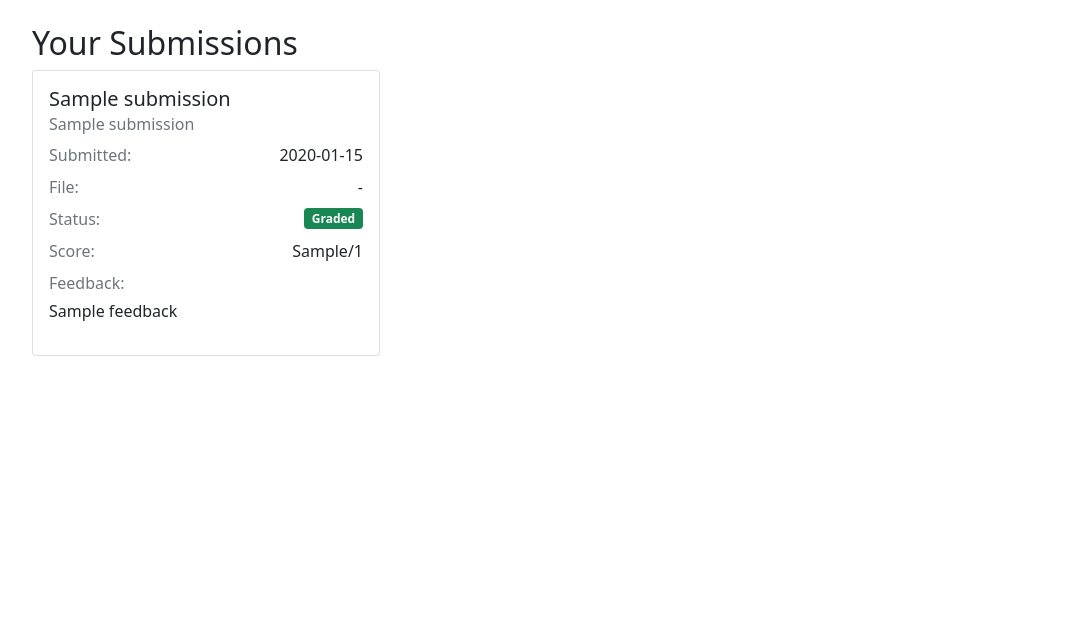
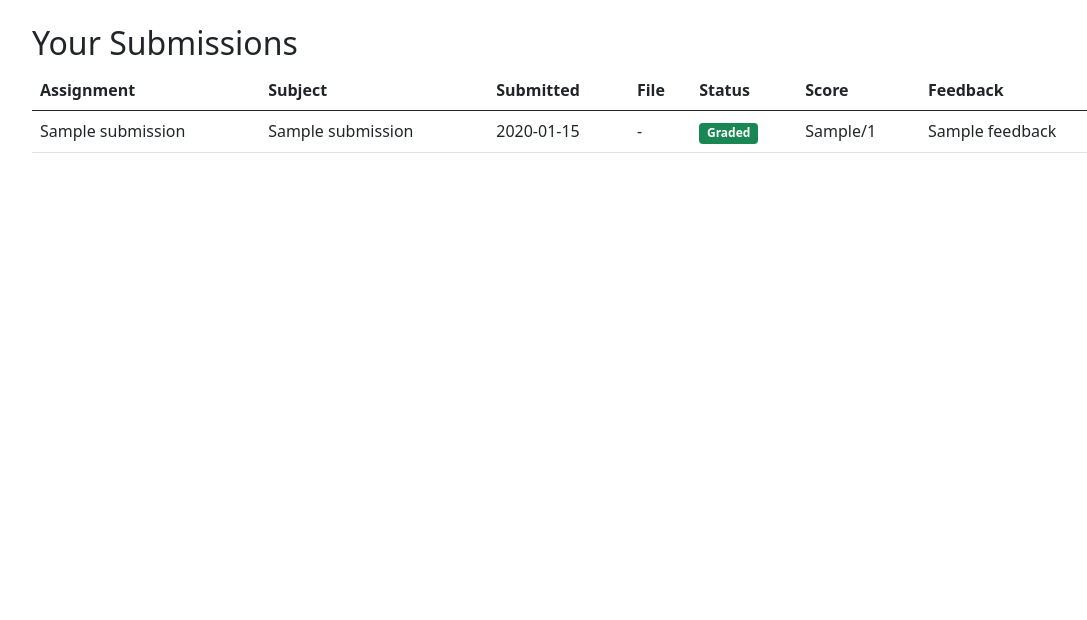
Before and after one commit to Kummirai/school, a Python web app: template templates/assignments/submissions.html in a window 1280 px wide. Shown: the part 62-682 px from the top of the page, without its empty margins (62-1149 px from the left). Run offline with Jinja, Linux system fonts and the light colour scheme; the template is opened without the code that fills it: most values are stand-ins (such as "Sample title", 1, 10 or a date in 2020).

Commit message:
Refactor submissions display to use a table layout for improved readability and organization

```diff
--- a/templates/assignments/submissions.html
+++ b/templates/assignments/submissions.html
@@ -4,63 +4,58 @@
 <div class="container mt-4">
     <h2>Your Submissions</h2>
 
-    {% if submissions %}
-    <div class="row">
-        {% for submission in submissions %}
-        <div class="col-md-6 col-lg-4 mb-4">
-            <div class="card h-100">
-                <div class="card-body">
-                    <h5 class="card-title">{{ submission.title }}</h5>
-                    <h6 class="card-subtitle mb-2 text-muted">{{ submission.subject }}</h6>
-
-                    <div class="d-flex justify-content-between align-items-center mb-2">
-                        <span class="text-muted">Submitted:</span>
-                        <span>{{ submission.submitted_at.strftime('%Y-%m-%d') }}</span>
-                    </div>
-
-                    <div class="d-flex justify-content-between align-items-center mb-2">
-                        <span class="text-muted">File:</span>
+    <div class="table-responsive">
+        <table class="table table-hover">
+            <thead>
+                <tr>
+                    <th>Assignment</th>
+                    <th>Subject</th>
+                    <th>Submitted</th>
+                    <th>File</th>
+                    <th>Status</th>
+                    <th>Score</th>
+                    <th>Feedback</th>
+                </tr>
+            </thead>
+            <tbody>
+                {% for submission in submissions %}
+                <tr>
+                    <td>{{ submission.title }}</td>
+                    <td>{{ submission.subject }}</td>
+                    <td>{{ submission.submitted_at.strftime('%Y-%m-%d') }}</td>
+                    <td>
                         {% if submission.file_path %}
                         <a href="{{ url_for('static', filename='uploads/' + submission.file_path.split('/')[-1]) }}"
                             target="_blank" class="btn btn-sm btn-outline-primary">
                             Download
                         </a>
                         {% else %}
-                        <span>-</span>
+                        -
                         {% endif %}
-                    </div>
-
-                    <div class="d-flex justify-content-between align-items-center mb-2">
-                        <span class="text-muted">Status:</span>
+                    </td>
+                    <td>
                         {% if submission.marks_obtained is not none %}
                         <span class="badge bg-success">Graded</span>
                         {% else %}
                         <span class="badge bg-warning text-dark">Pending</span>
                         {% endif %}
-                    </div>
-
-                    <div class="d-flex justify-content-between align-items-center mb-2">
-                        <span class="text-muted">Score:</span>
+                    </td>
+                    <td>
                         {% if submission.marks_obtained is not none %}
-                        <span>{{ submission.marks_obtained }}/{{ submission.total_marks }}</span>
+                        {{ submission.marks_obtained }}/{{ submission.total_marks }}
                         {% else %}
-                        <span>-</span>
+                        -
                         {% endif %}
-                    </div>
-
-                    <div class="mb-2">
-                        <span class="text-muted">Feedback:</span>
-                        <p class="mt-1">{{ submission.feedback or '-' }}</p>
-                    </div>
-                </div>
-            </div>
-        </div>
-        {% endfor %}
+                    </td>
+                    <td>{{ submission.feedback or '-' }}</td>
+                </tr>
+                {% else %}
+                <tr>
+                    <td colspan="7" class="text-center">No submissions found</td>
+                </tr>
+                {% endfor %}
+            </tbody>
+        </table>
     </div>
-    {% else %}
-    <div class="alert alert-info">
-        No submissions found.
-    </div>
-    {% endif %}
 </div>
 {% endblock %}
```
